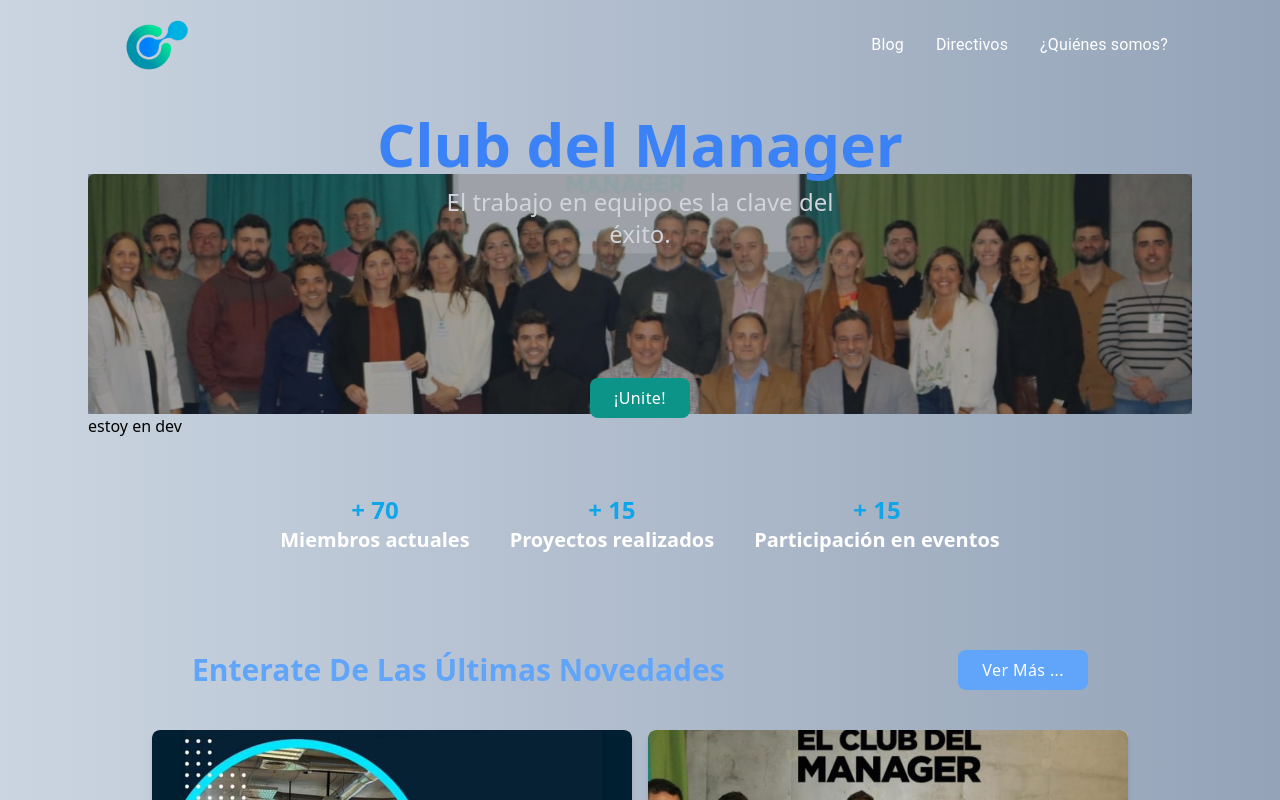
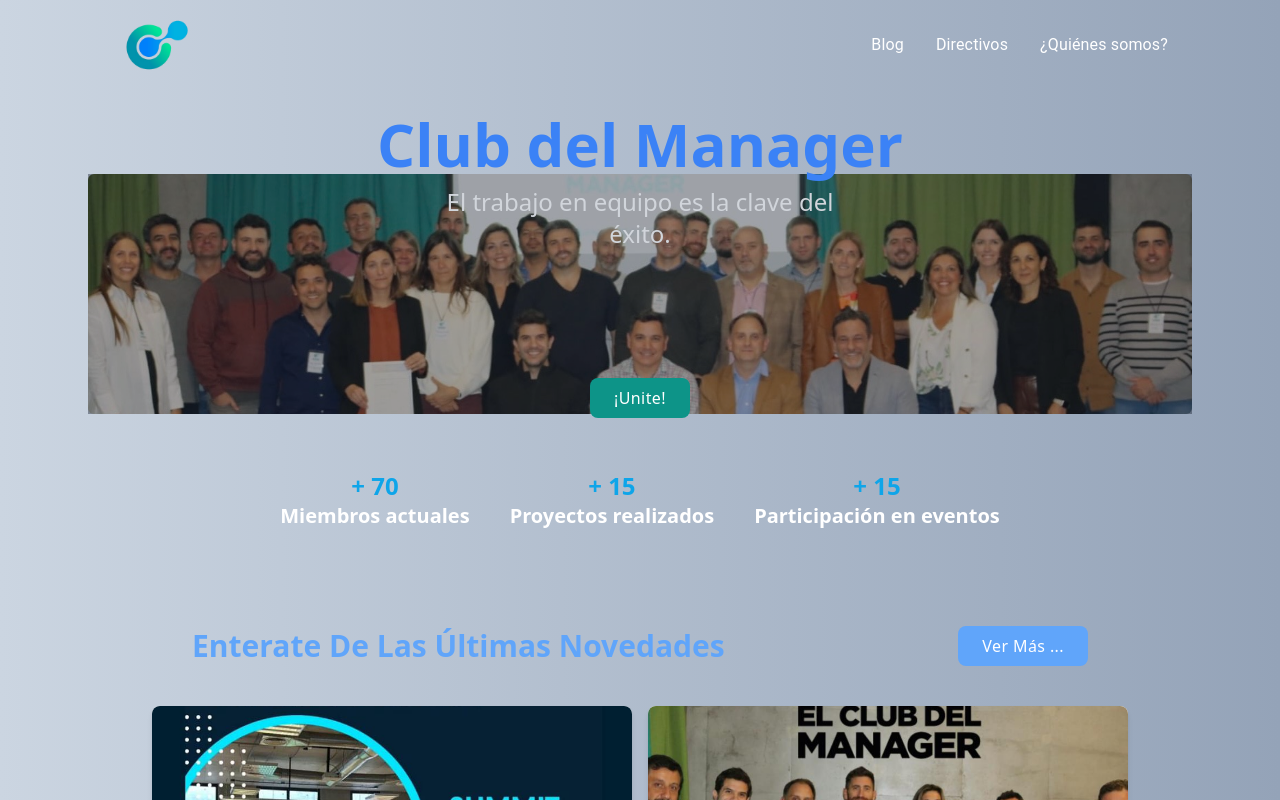
Before and after one commit to paozambudio/ClubDelManager-web, a Next.js app: page / in a window 1280 px wide. Shown: the top 800 px of the page. Built offline with nearby package versions, Linux system fonts and the light colour scheme.

Commit message:
saque el estoy en dev

```diff
--- a/app/page.tsx
+++ b/app/page.tsx
@@ -14,9 +14,7 @@ const HomePage = async () => {
   return (
     <>
       <Banner altText="Imagen de banner" />
-      <div>
-        <h3>estoy en dev</h3>
-      </div>
+
       <div className="mx-auto max-w-5xl px-6 pt-6 flex flex-col justify-center items-center">
         <NumbersHome
           miembrosCount={70}
```
